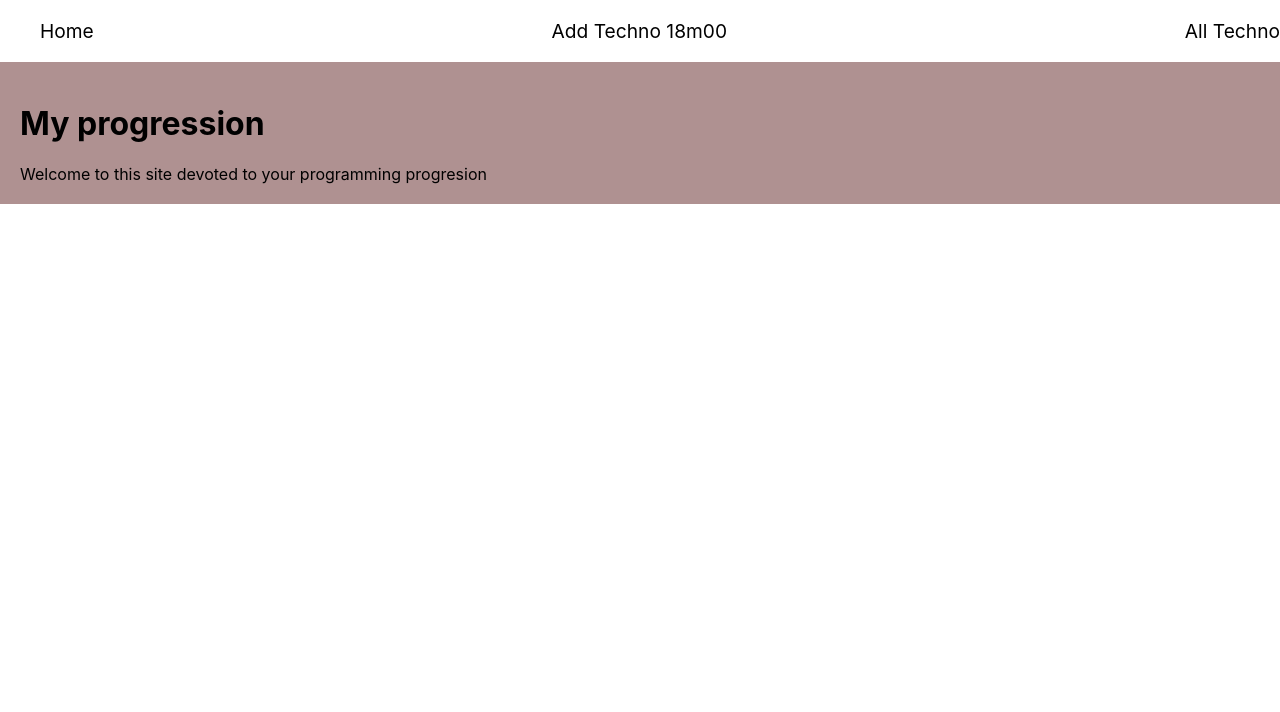
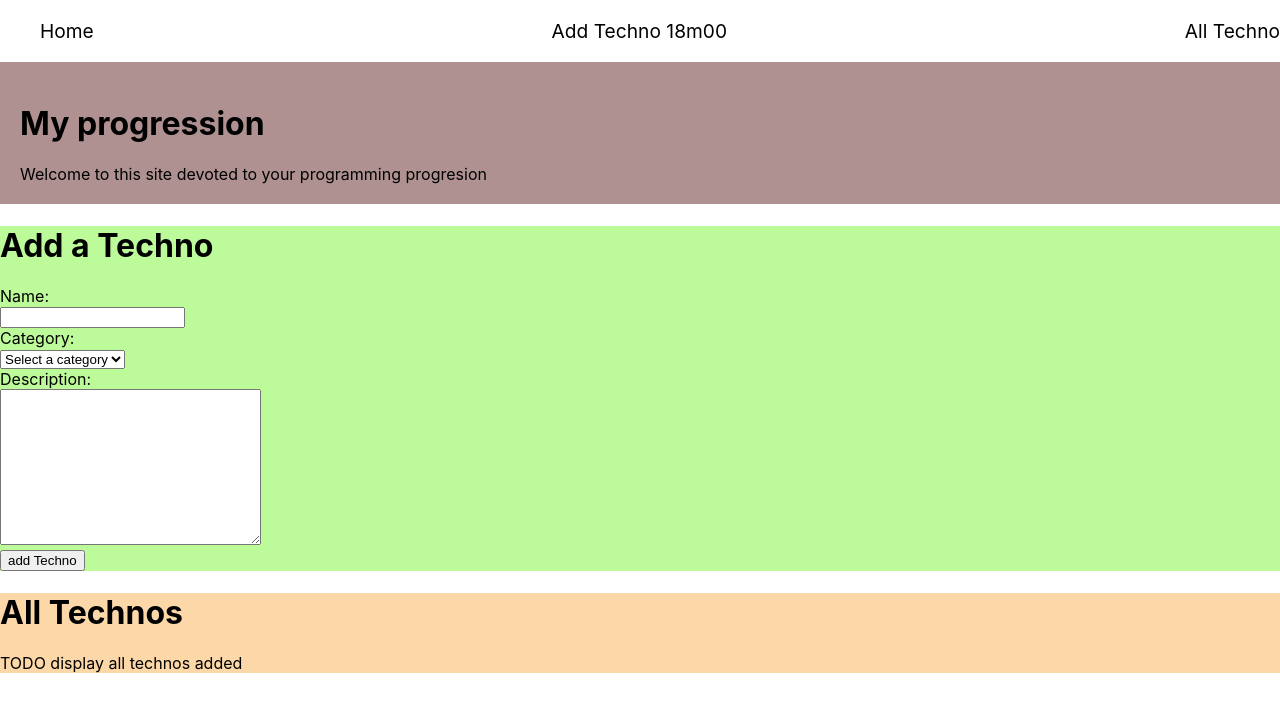
Before and after one commit to Felix-fale/react-codeconcept, a React (Create React App) app: page / in a window 1280 px wide. Shown: the top 712 px of the page. Built offline with nearby package versions, Linux system fonts and the light colour scheme.

Commit message:
add page: TechnoAdd and TechnoList

```diff
--- a/src/App.js
+++ b/src/App.js
@@ -1,12 +1,16 @@
 import Home from "./pages/Home";
 import Menu from "./components/Menu";
 import "./css/app.css";
+import TechnoAdd from "./pages/TechnoAdd";
+import TechnoList from "./pages/TechnoList";
 
 function App() {
   return (
     <>
       <Menu></Menu>
       <Home></Home>
+      <TechnoAdd></TechnoAdd>
+      <TechnoList></TechnoList>
     </>
   );
 }
--- a/src/css/app.css
+++ b/src/css/app.css
@@ -1,2 +1,4 @@
 @import "./home.css";
 @import "./menu.css";
+@import "./technoadd.css";
+@import "./technolist";
--- /dev/null
+++ b/src/css/technoadd.css
@@ -0,0 +1,3 @@
+.techno-add{
+    background-color: rgb(189, 250, 153);
+}
--- /dev/null
+++ b/src/css/technolist.css
@@ -0,0 +1,3 @@
+.techno-list{
+    background-color: rgb( 252, 215, 168);
+}
--- /dev/null
+++ b/src/pages/TechnoAdd.js
@@ -0,0 +1,37 @@
+export default function TechnoAdd() {
+  return (
+    <div className="techno-add">
+      <h1>Add a Techno</h1>
+      <div>
+        <form action="">
+          <label htmlFor="techno-name">Name:</label>
+          <br />
+          <input type="text" name="techno-name" id="techno-name" />
+          <br />
+          <label htmlFor="techno-category">Category:</label>
+          <br />
+          <select name="techno-category" id="techno-category">
+            <option value="">Select a category</option>
+            <option value="front">Front</option>
+            <option value="back">Back</option>
+            <option value="fullstack">Fullstack</option>
+            <option value="other">Other</option>
+          </select>
+          <br />
+          <label htmlFor="techno-description">Description:</label>
+          <br />
+          <textarea
+            name="techno-description"
+            id="techno-description"
+            // @ts-ignore
+            cols="30"
+            // @ts-ignore
+            rows="10"
+          ></textarea>
+          <br />
+          <input type="submit" value="add Techno" />
+        </form>
+      </div>
+    </div>
+  );
+}
--- /dev/null
+++ b/src/pages/TechnoList.js
@@ -0,0 +1,8 @@
+export default function TechnoList() {
+    return(
+        <div className="techno-list">
+            <h1>All Technos</h1>
+            <p>TODO display all technos added</p>
+        </div>
+    )
+}
```
